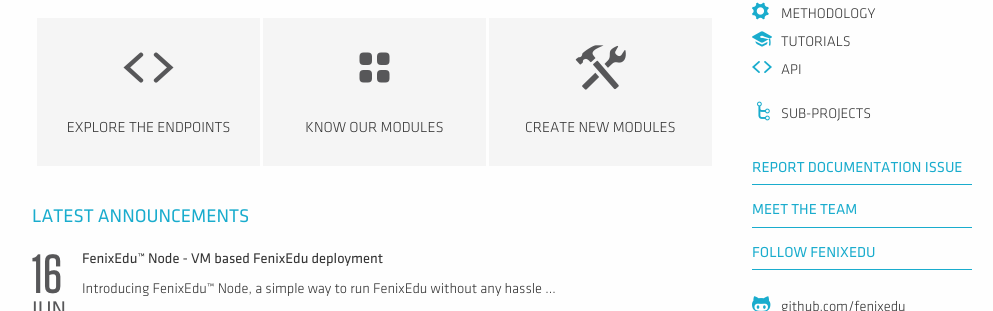
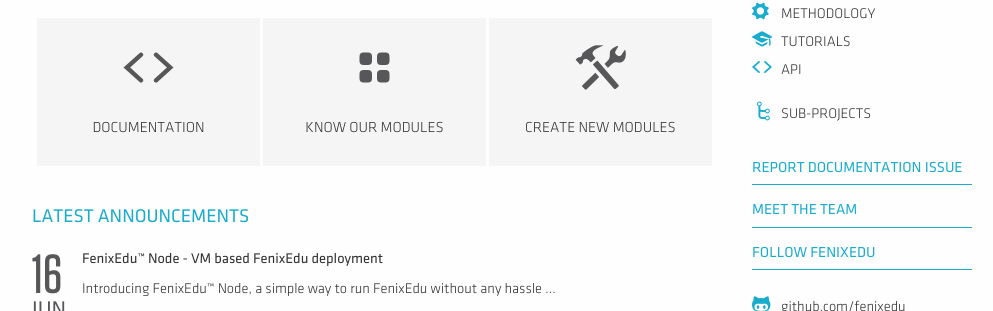
Before and after one commit to FenixEdu/fenixedu.github.io, a Jekyll site: the page built from dev/index.md, in a window 1280 px wide. Shown: the part 306-617 px from the top of the page, without its empty margins (128-1121 px from the left). Built offline with Jekyll 4.4.1, drawn with Linux system fonts in a browser that asks for light colours; nearby versions of some CDN libraries; Markdown is read by kramdown in place of the engine named in the settings.

Commit message:
Adding confluence to our dev page

```diff
--- a/dev/index.md
+++ b/dev/index.md
@@ -7,7 +7,7 @@ base_url: "./"
 
 <div id="intro"></div>
 
-[Explore the Endpoints][Explore the Endpoints]
+[Documentation][Documentation]
 [Know our Modules][Know our Modules]
 [Create new Modules][Create new Modules]
 
@@ -22,6 +22,6 @@ base_url: "./"
 </article>
 {% endfor %}
 
-[Explore the Endpoints]: /dev/api/
+[Documentation]: http://confluence.fenixedu.org
 [Know our Modules]: /dev/sub-projects/
 [Create new Modules]: /dev/tutorials/create-your-own-application/
```
